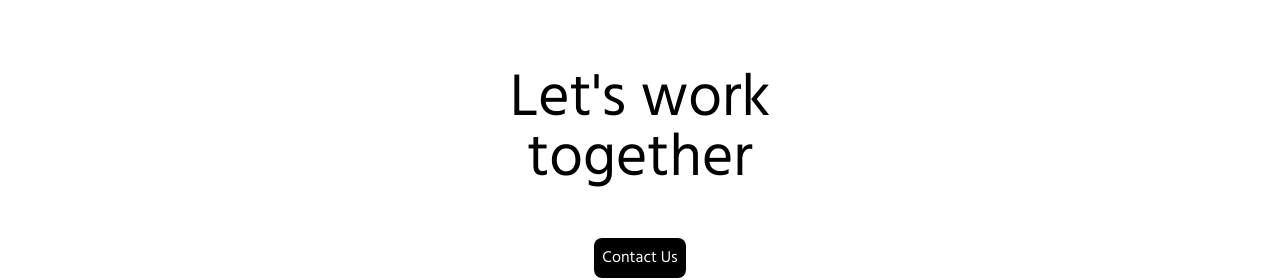
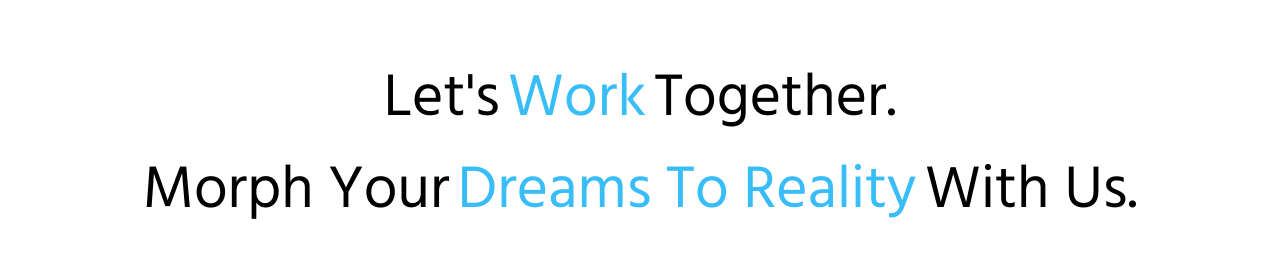
Before and after one commit to hatlabsInc/Portfolio, a Next.js app: page /blog/firstblog in a window 1280 px wide. Shown: the part 2027-2307 px from the top of the page. Built offline with nearby package versions, Linux system fonts and the light colour scheme.

Commit message:
Update(UI) :editted UI with sky-blue-400

```diff
--- a/components/Footer/index.js
+++ b/components/Footer/index.js
@@ -105,12 +105,29 @@ const Footer = ({}) => {
         <div>
           {/* <h1 className="text-2xl text-bold">Contact.</h1> */}
           <div className="mt-10">
-            <h1 className="text-3xl tablet:text-6xl laptop:text-6xl laptopl:text-8xl text-bold">
-              Let&apos;s work
+          <div className=" flex mt-5 justify-center">
+            <h1 className="text-3xl tablet:text-4xl laptop:text-6xl laptopl:text-5xl text-bold mr-2">
+              Let&apos;s
             </h1>
-            <h1 className="text-3xl tablet:text-6xl laptop:text-6xl laptopl:text-8xl text-bold mb-3">
-              together
+            <h1 className="text-3xl tablet:text-4xl laptop:text-6xl text-sky-400 laptopl:text-5xl text-bold mr-2">
+            Work
             </h1>
+            <h1 className="text-3xl tablet:text-4xl laptop:text-6xl laptopl:text-5xl text-bold mb-3">
+              Together.
+            </h1>
+            </div>
+
+            <div className=" flex mt-5 justify-center">
+            <h1 className="text-3xl tablet:text-4xl laptop:text-6xl laptopl:text-5xl text-bold mr-2">
+            Morph Your
+            </h1>
+            <h1 className="text-3xl tablet:text-4xl laptop:text-6xl text-sky-400 laptopl:text-5xl text-bold mr-2">
+            Dreams To Reality
+            </h1>
+            <h1 className="text-3xl tablet:text-4xl laptop:text-6xl laptopl:text-5xl text-bold mb-3">
+            With Us.
+            </h1>
+            </div>
             <div className="mt-10"></div>
             {!showContactForm && !formSubmitted &&  (
               <Button type="primary" onClick={handleContactClick}>
--- a/components/Testimonials/index.js
+++ b/components/Testimonials/index.js
@@ -82,7 +82,7 @@ const Testimonials = () => {
             <div>
               <h3 className="text-2xl font-bold mb-2 name">Sanjiban Pal</h3>
               <p className="text-lg caroTitle">Founder of Recipe-Hut</p>
-              <p className="text-lg quote">
+              <p className="text-lg quote text-sky-400">
                 &quot;<span>Your product has extremely helped us for customers to learn more about us and help for us to help them out!</span>&quot;
               </p>
             </div>
--- a/components/WorkCard/index.js
+++ b/components/WorkCard/index.js
@@ -17,16 +17,15 @@ const WorkCard = ({ img, name, description, subtitle1, site_url, github_url, onC
           src={img}
         ></img>
       </div>
-      <h1 className="mt-5 text-3xl font-medium">
+      <h1 className="mt-5 text-3xl font-medium ">
         {name ? name : "Project Name"}
       </h1>
-      <p className="text-lg">{subtitle1 ? subtitle1 : "Subtitle"}</p>
-      <br/>
+      <p className="text-lg text-sky-400 mb-3">{subtitle1 ? subtitle1 : "Subtitle"}</p>
       <h2 className="text-xl opacity-50">
         {description ? description : "Description"}
       </h2>
       <div className="flex justify-content: center">
-      <Button href={site_url} className="hover:text-black">Visit Site</Button>
+      <Button href={site_url} className="hover:text-black sky-400">Visit Site</Button>
       <Button href={github_url}>Codebase</Button>
       </div>
 
--- a/pages/index.js
+++ b/pages/index.js
@@ -104,11 +104,11 @@ export default function Home() {
         </div>
         <div >
           <div className=" flex mt-5 justify-center">
-          <h1 className="text-3xl text-sky-400 mr-2">One Team.</h1>
-          <h1 className="text-3xl ">One Passion.</h1>
+          <h1 className="tablet:text-4xl laptop:text-5xl text-sky-400 mr-2">One Team.</h1>
+          <h1 className="tablet:text-4xl laptop:text-5xl ">One Passion.</h1>
           </div>
 
-          <h1 className="mt-1 text-3xl text-sky-400">Endless Possibility.</h1>
+          <h1 className="mt-1 tablet:text-4xl laptop:text-5xl text-sky-400">Endless Possibility.</h1>
           <h1 className="mt-5 text-lg">
             Hatlabs: A team of creators and problem solvers, we architect,
             design, and develop game-changing solutions that exceed
@@ -118,7 +118,7 @@ export default function Home() {
         </div>
 
         <div className="mt-10 laptop:mt-30 p-2 laptop:p-0" ref={workRef}>
-          <h1 className="text-2xl text-bold p-5">Work.</h1>
+          <h1 className="text-3xl mr-2">Work.</h1>
 
           <div className="mt-5 laptop:mt-10 grid grid-cols-1 tablet:grid-cols- laptop:grid-cols-3 gap-4 laptop:gap-2">
             {data.projects.map((project) => (
@@ -167,7 +167,7 @@ export default function Home() {
         </div>
 
         <div className="mt-10 laptop:mt-30 p-2 laptop:p-0 ">
-          <h1 className="tablet:m-10 text-2xl text-bold">Services.</h1>
+          <h1 className="tablet:m-10 text-3xl mr-2">Services.</h1>
           <div className="mt-5 tablet:m-10 grid grid-cols-1 laptop:grid-cols-2 gap-6 text-left">
             {data.services.map((service, index) => (
               <ServiceCard
@@ -201,9 +201,21 @@ export default function Home() {
         </div>
 
         <div className="mt-10 laptop:mt-30 p-2 laptop:p-0 ">
-          <h1 className="mt-5 text-3xl font-medium text-sky-400">
+
+          {/* <h1 className="mt-5 text-3xl font-medium text-sky-400">
             Hear from our happy clients
-          </h1>
+          </h1> */}
+           <div className=" flex mt-5 justify-center">
+            <h1 className="text-3xl tablet:text-4xl laptop:text-6xl text-sky-400 laptopl:text-5xl text-bold mr-2">
+            Hear
+            </h1>
+            <h1 className="text-3xl tablet:text-4xl laptop:text-6xl  laptopl:text-5xl text-bold mr-2">
+            From Our
+            </h1>
+            <h1 className="text-3xl tablet:text-4xl laptop:text-6xl laptopl:text-5xl text-sky-400 text-bold mb-3">
+            Happy Clients
+            </h1>
+            </div>
 
           <Testimonials />
         </div>
```
